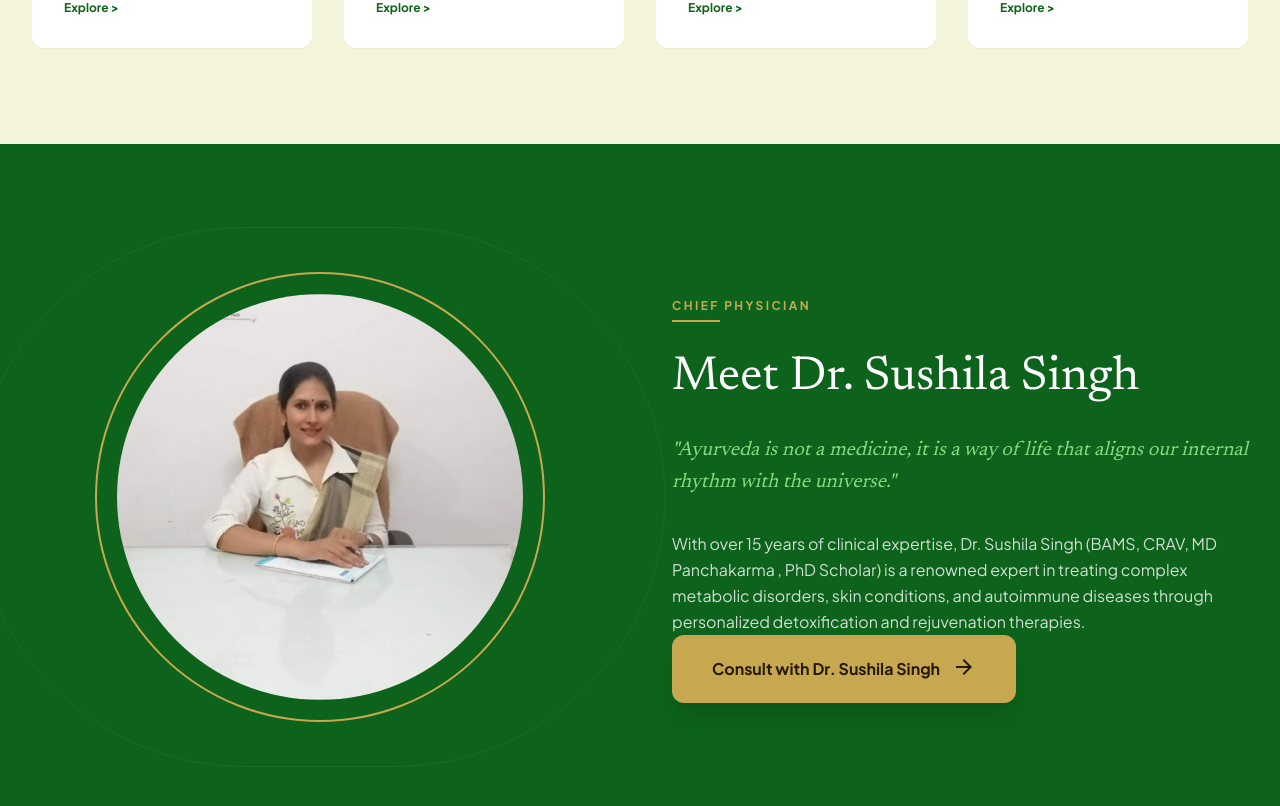
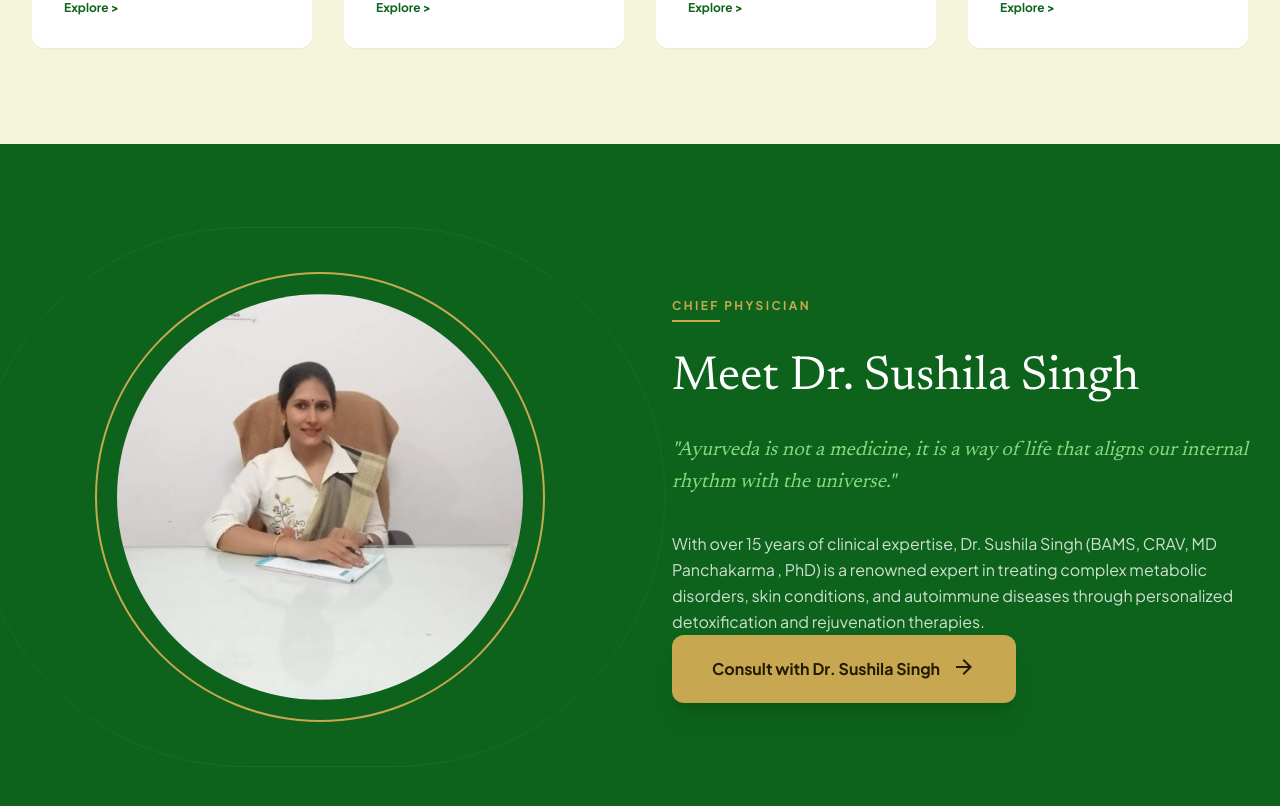
Before and after one commit to hemant818/BSAwebsite, a Next.js app: page / in a window 1280 px wide. Shown: the part 2687-3493 px from the top of the page. Built offline with nearby package versions, Linux system fonts and the light colour scheme; a web font is replaced by a local one.

Commit message:
Update PhD Scholar to PhD

```diff
--- a/app/(public)/doctor/page.tsx
+++ b/app/(public)/doctor/page.tsx
@@ -123,7 +123,7 @@ export default function DoctorProfile() {
               <div className="p-6 bg-surface-container-low rounded-2xl border border-outline-variant/10">
                 <span className="material-symbols-outlined text-primary text-3xl mb-3">school</span>
                 <h4 className="font-headline text-lg font-bold mb-2">Education</h4>
-                <p className="text-sm text-on-surface-variant">BAMS, CRAV, MD, PhD Scholar</p>
+                <p className="text-sm text-on-surface-variant">BAMS, CRAV, MD, PhD</p
               </div>
               <div className="p-6 bg-surface-container-low rounded-2xl border border-outline-variant/10">
                 <span className="material-symbols-outlined text-primary text-3xl mb-3">clinical_notes</span>
--- a/app/(public)/page.tsx
+++ b/app/(public)/page.tsx
@@ -127,7 +127,7 @@ export default function Home() {
           {[
             { icon: "history", text: "15+ Years" },
             { icon: "medical_services", text: "MD-Panchakarma" },
-            { icon: "school", text: "PhD Scholar" },
+            { icon: "school", text: "PhD" },
             { icon: "spa", text: "Specialist" },
             { icon: "psychology", text: "Root-Cause" },
             { icon: "eco", text: "No Side Effects" },
@@ -310,7 +310,7 @@ export default function Home() {
               "Ayurveda is not a medicine, it is a way of life that aligns our internal rhythm with the universe."
             </p>
             <p className="text-on-primary opacity-80 leading-relaxed">
-              With over 15 years of clinical expertise, Dr. Sushila Singh (BAMS, CRAV, MD Panchakarma , PhD Scholar) is a renowned expert in treating complex metabolic disorders, skin conditions, and autoimmune diseases through personalized detoxification and rejuvenation therapies.
+              With over 15 years of clinical expertise, Dr. Sushila Singh (BAMS, CRAV, MD Panchakarma , PhD) is a renowned expert in treating complex metabolic disorders, skin conditions, and autoimmune diseases through personalized detoxification and rejuvenation therapies.
             </p>
             <Link href="/book-appointment">
               <motion.button
```
